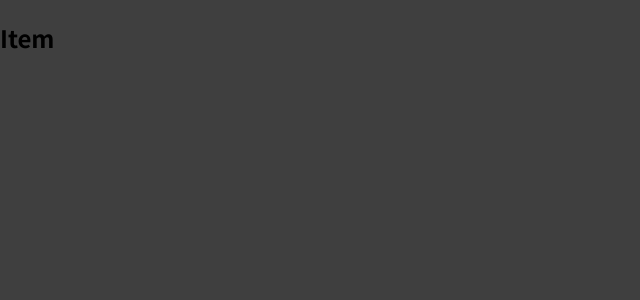
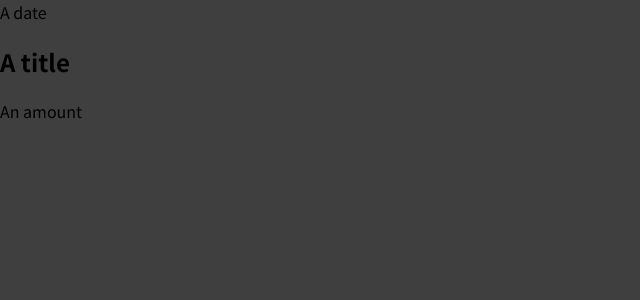
Before and after one commit to SarahWimark/MyExpenses, a React (Create React App) app: page / in a window 1280 px wide. Shown: the top 300 px of the page, without its empty margins (0-640 px from the left). Built offline with nearby package versions, Linux system fonts and the light colour scheme.

Commit message:
Working on Trackeritem

```diff
--- a/src/components/TrackerItem.js
+++ b/src/components/TrackerItem.js
@@ -1,5 +1,13 @@
 import React from "react";
 
 export const TrackerItem = () => {
-  return <h2>Item</h2>;
+  return (
+    <div>
+      <div>A date</div>
+      <div>
+        <h2>A title</h2>
+        <div>An amount</div>
+      </div>
+    </div>
+  );
 };
```
